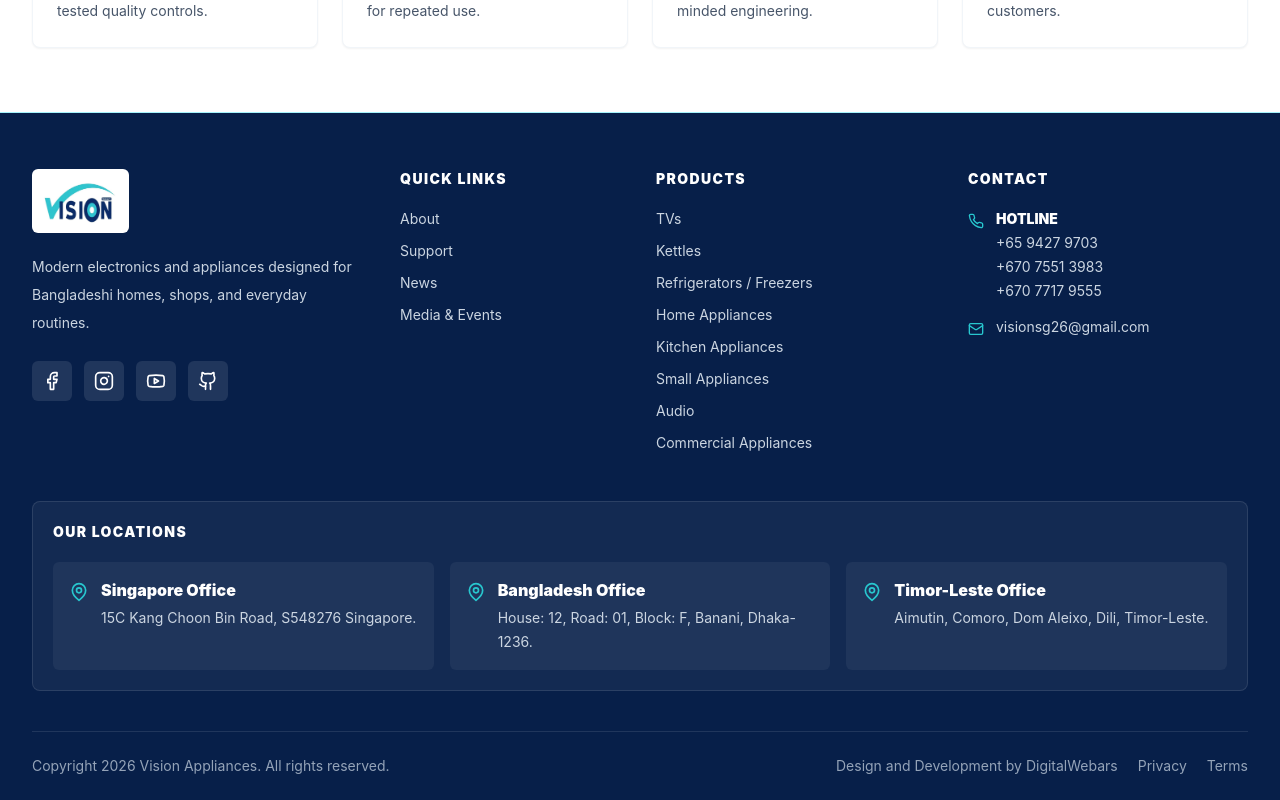
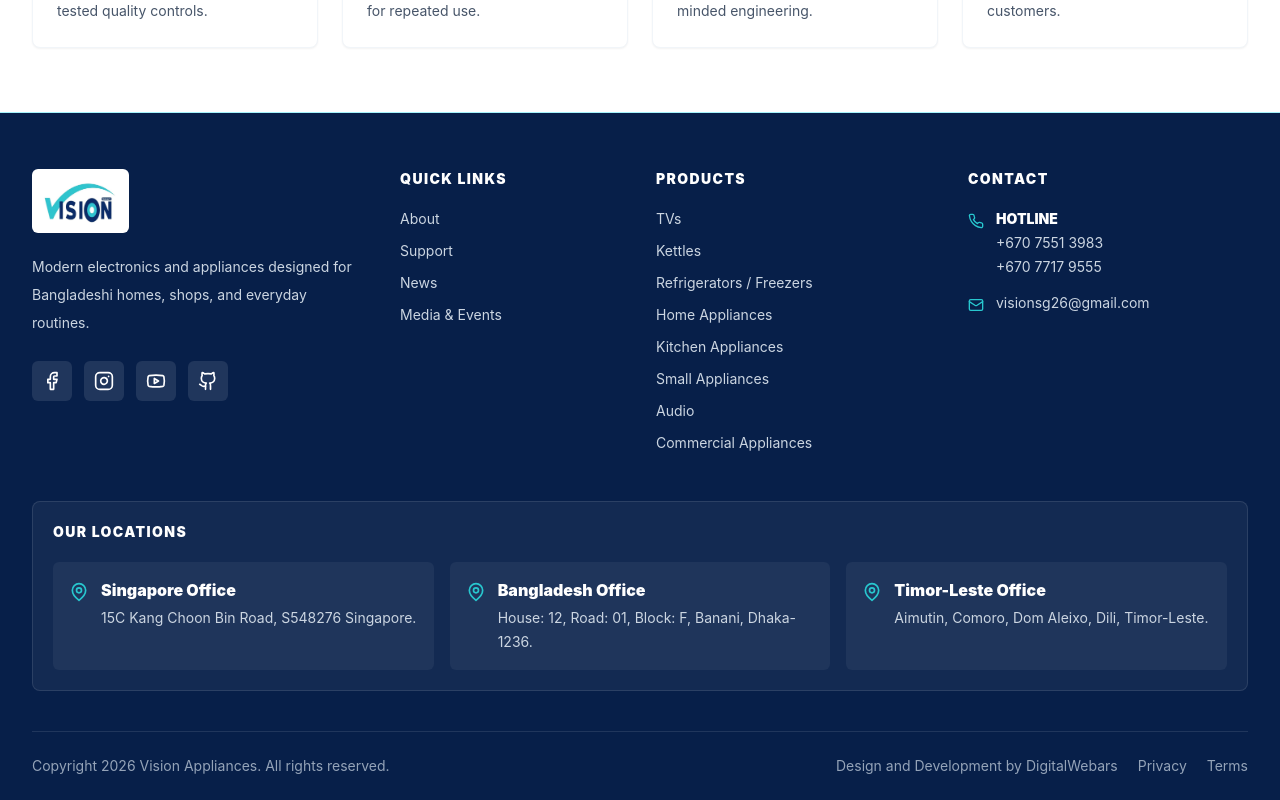
Before and after one commit to corporatecare33-lang/vision-frontend, a React (Vite) app: page / in a window 1280 px wide. Shown: the part 5747-6547 px from the top of the page. Built offline with nearby package versions, Linux system fonts and the light colour scheme.

Commit message:
Remove Singapore hotline from footer

```diff
--- a/src/components/Footer.jsx
+++ b/src/components/Footer.jsx
@@ -24,7 +24,7 @@ const officeLocations = [
   },
 ];
 
-const hotlineNumbers = ["+65 9427 9703", "+670 7551 3983", "+670 7717 9555"];
+const hotlineNumbers = ["+670 7551 3983", "+670 7717 9555"];
 
 const Footer = () => {
   return (
```
